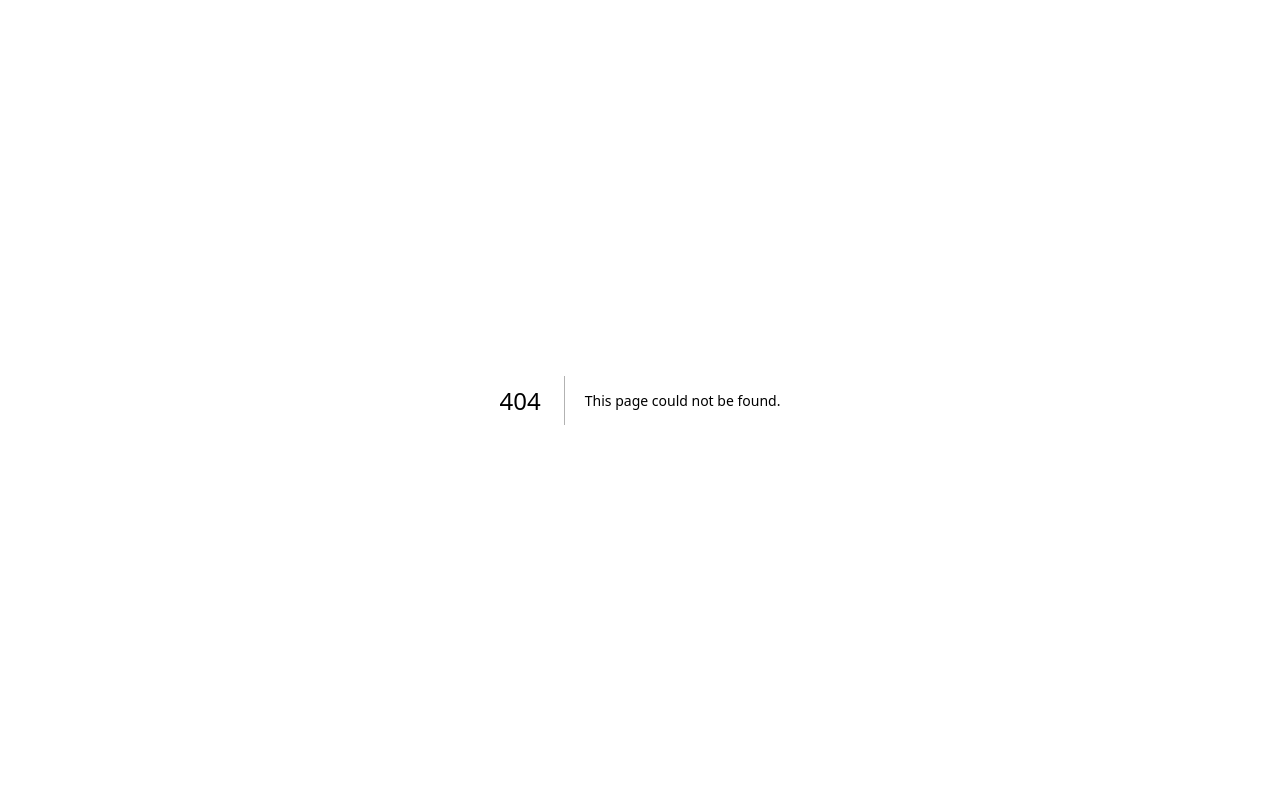
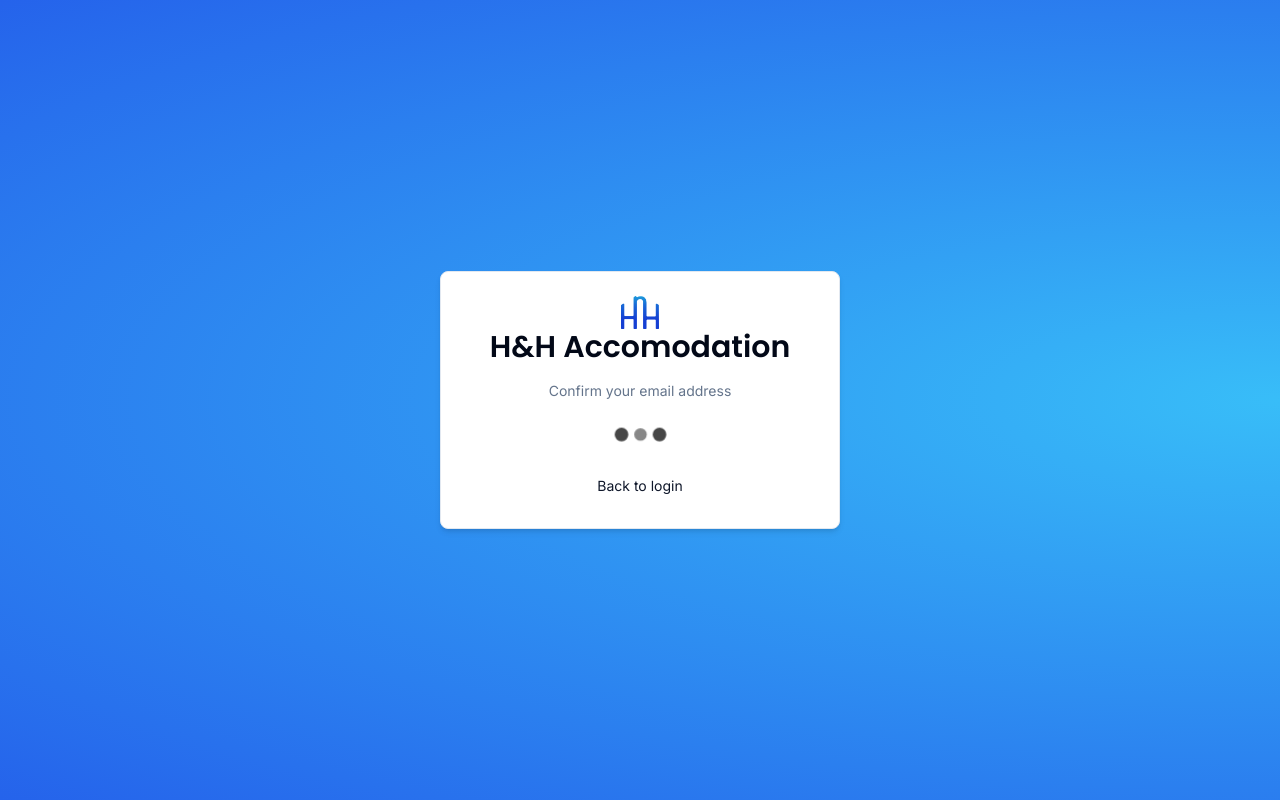
Before and after one commit to TeamM-KNUST/hnh-accommodation, a Next.js app: page /auth/confirm in a window 1280 px wide. Before the commit this address had no page. Built offline with nearby package versions, Linux system fonts and the light colour scheme.

Commit message:
making the confirmation for the verification email

```diff
--- /dev/null
+++ b/app/(auth)/auth/confirm/page.tsx
@@ -0,0 +1,9 @@
+import { VerificationForm } from "@/components/auth/verification-form";
+
+const Confirm = () => {
+    return (<div>
+       <VerificationForm/>
+    </div>)
+}
+
+export default Confirm;
--- /dev/null
+++ b/components/auth/verification-form.tsx
@@ -0,0 +1,21 @@
+"use client";
+import {BeatLoader} from "react-spinners";
+
+import { CardWrapper } from "./card-wrapper";
+
+export const VerificationForm = () => {
+    return (
+
+        <CardWrapper
+            headerLabel="Confirm your email address"
+            backButtonHref="auth/login"
+            backButtonLabel="Back to login"
+
+        >
+            <div className="flex w-full items-center justify-center">
+                <BeatLoader />
+            </div>
+
+        </CardWrapper>
+    );
+}
--- a/package.json
+++ b/package.json
@@ -26,6 +26,7 @@
     "react-dom": "^18",
     "react-hook-form": "^7.51.0",
     "react-icons": "^5.0.1",
+    "react-spinners": "^0.13.8",
     "resend": "^3.2.0",
     "tailwind-merge": "^2.2.1",
     "tailwindcss-animate": "^1.0.7",
--- a/route.ts
+++ b/route.ts
@@ -7,6 +7,7 @@
 
 export const publicRoutes = [
     "/",
+    "/auth/confirm",
 ];
 
 /**
```
Also changed, not shown: 1 other file (tests, documents, lock files or other folders).
